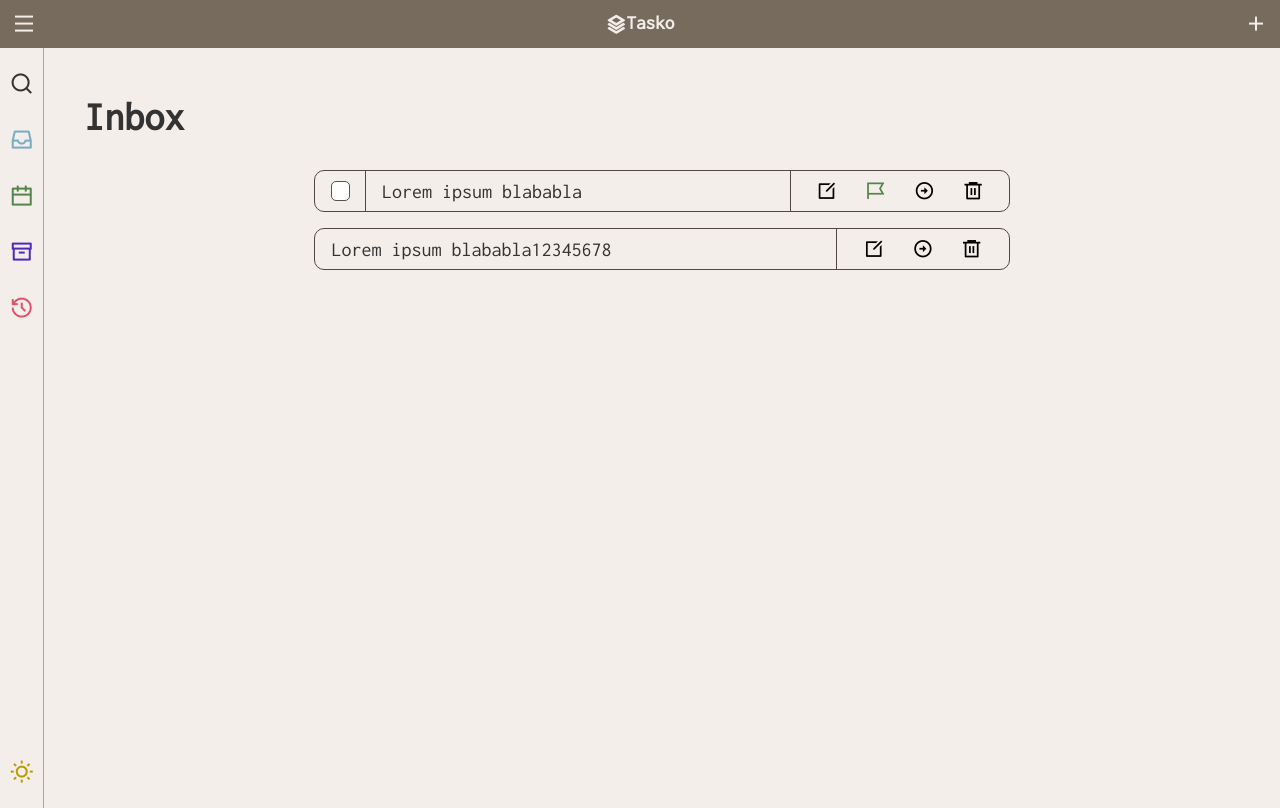
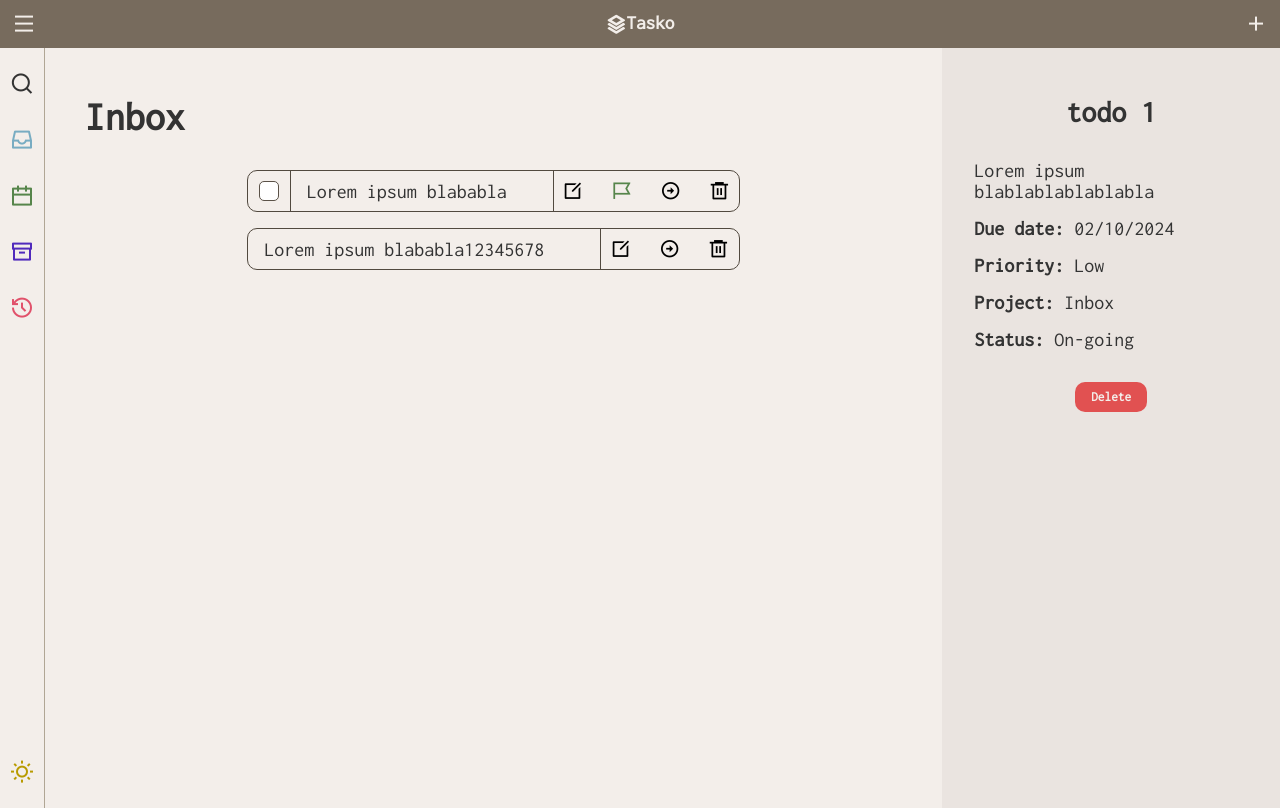
Before and after one commit to dd-mahn/to-do-list, a website built with webpack: page src/templates/index.html in a window 1280 px wide. Built offline with nearby package versions, Linux system fonts and the light colour scheme.

Commit message:
Add detail section

```diff
--- a/src/templates/index.html
+++ b/src/templates/index.html
@@ -97,7 +97,7 @@
             </div>
         </div>
 
-        <div class="content">
+        <div class="content show__detail">
             <h1 class="content__title">Inbox
             </h1>
             <div class="content__items">
@@ -127,6 +127,17 @@
                 </div>
             </div>
         </div>
+        <div class="detail">
+            <h1>todo 1</h1>
+            <p>Lorem ipsum blablablablablabla</p>
+            <div>
+                <span><strong>Due date: </strong>02/10/2024</span>
+                <span><strong>Priority: </strong>Low</span>
+                <span><strong>Project: </strong>Inbox</span>
+                <span><strong>Status: </strong>On-going</span>
+            </div>
+            <button class="btn">Delete</button>
+        </div>
     </section>
 </body>
 </html>
```
